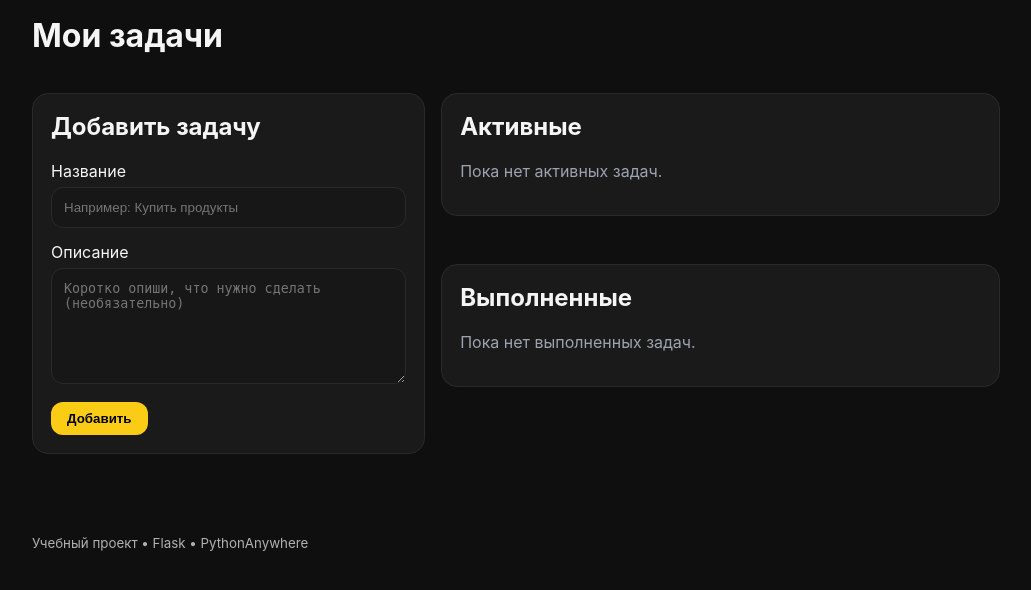
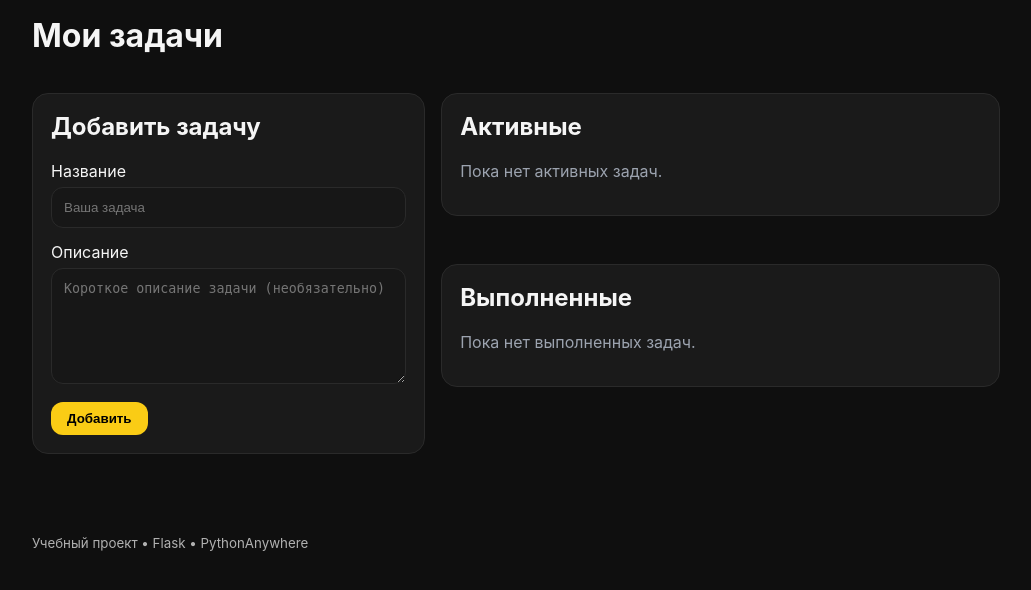
Before and after one commit to qivorne/todocloud, a Flask app: page /tasks in a window 1280 px wide. Shown: the part 59-649 px from the top of the page, without its empty margins (124-1155 px from the left). Run offline with Flask 3, Linux system fonts and the light colour scheme; the visitor is signed in with stand-in values (Sample User, id 1).

Commit message:
Update: ver 1.1

```diff
--- a/app/templates/auth/register.html
+++ b/app/templates/auth/register.html
@@ -15,7 +15,7 @@
           name="name"
           required
           autocomplete="name"
-          placeholder="Например: Эрик"
+          placeholder="Jhon Jhonson"
         >
       </label>
 
@@ -26,7 +26,7 @@
           name="username"
           required
           autocomplete="username"
-          placeholder="Будет использоваться для входа"
+          placeholder="Будет использоватья для входа"
         >
       </label>
 
--- a/app/templates/home.html
+++ b/app/templates/home.html
@@ -9,7 +9,7 @@
     <section class="hero">
       <h1>Привет, {{ session.get("user_name") }} 👋</h1>
       <p class="lead">
-        Готов к планированию задач? Открой список и продолжай с того места, где остановился.
+        Готовы к планированию задач? Откройте список и продолжайте с того места, где остановились.
       </p>
 
       <div class="actions">
--- a/app/templates/tasks/index.html
+++ b/app/templates/tasks/index.html
@@ -13,7 +13,7 @@
       <form method="post" action="{{ url_for('tasks.add') }}">
         <label>
           Название
-          <input type="text" name="title" required placeholder="Например: Купить продукты">
+          <input type="text" name="title" required placeholder="Ваша задача">
         </label>
 
         <label>
@@ -21,7 +21,7 @@
           <textarea
             name="description"
             rows="6"
-            placeholder="Коротко опиши, что нужно сделать (необязательно)"
+            placeholder="Короткое описание задачи (необязательно)"
           ></textarea>
         </label>
 
```
